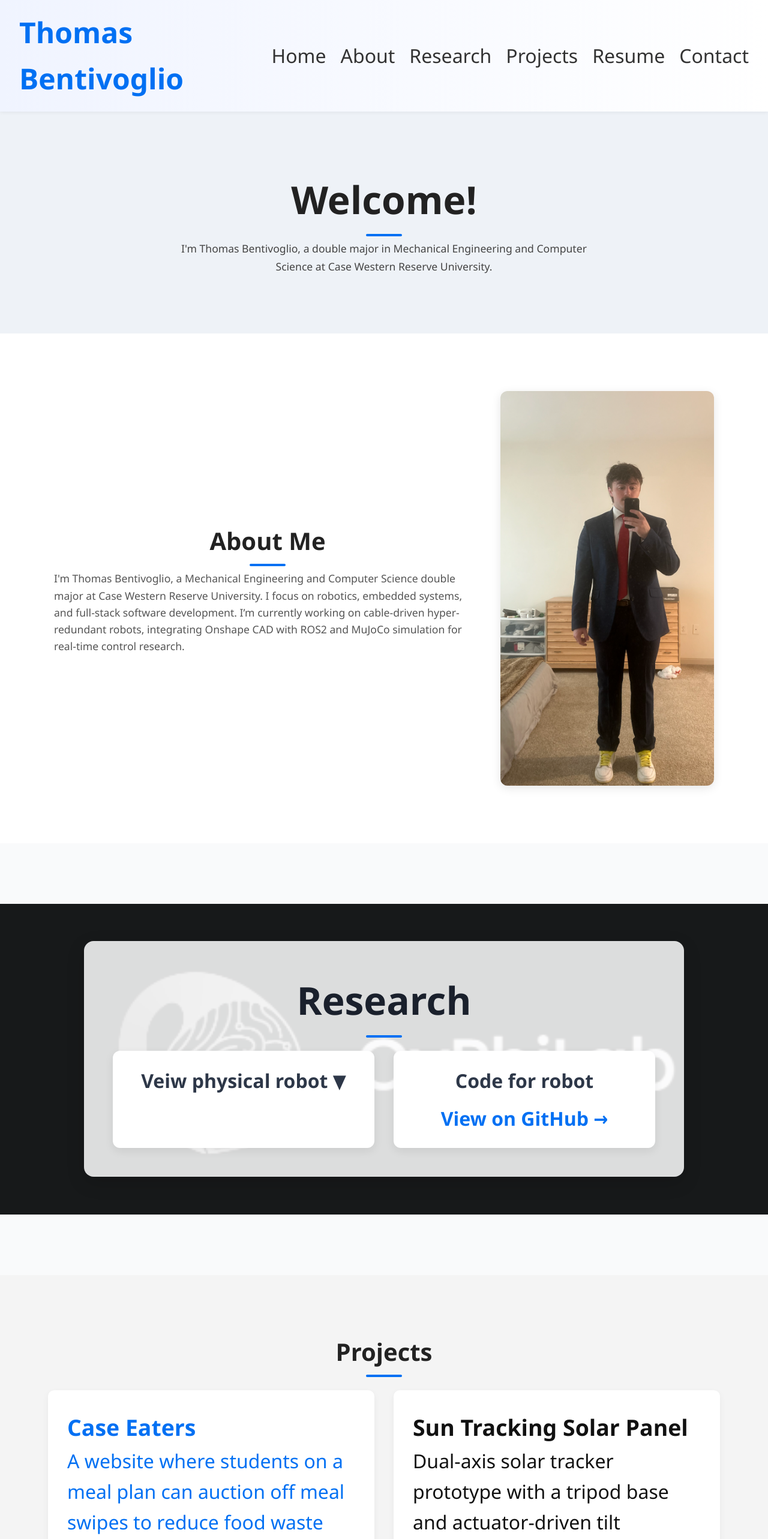
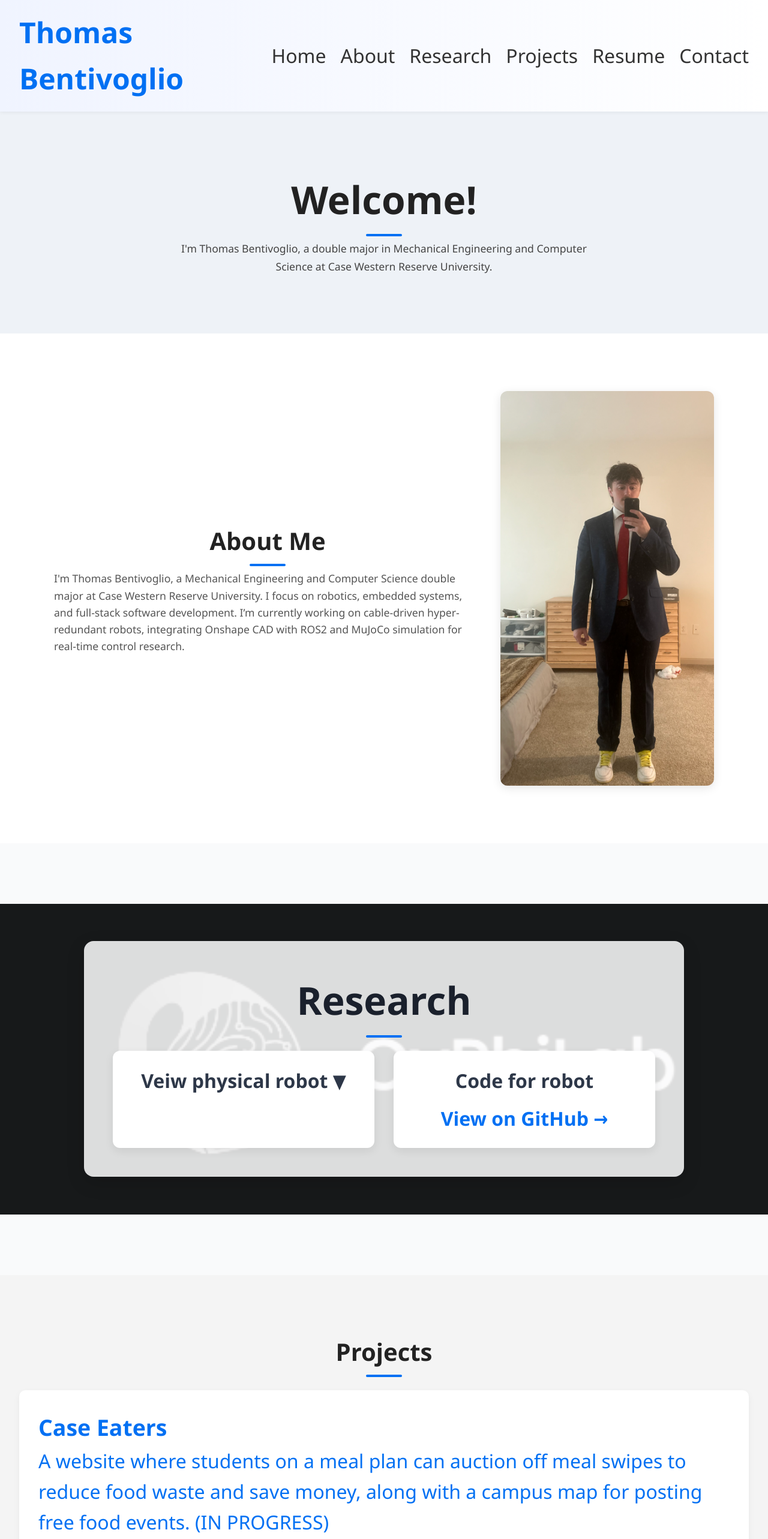
Before and after one commit to thomasbenti/personal-website, a React (Vite) app: page / in a window 1280 px wide. Shown: the top 2566 px of the page at 60% size. Built offline with nearby package versions, Linux system fonts and the light colour scheme.

Commit message:
adjusted project cards

```diff
--- a/src/sections/Projects.css
+++ b/src/sections/Projects.css
@@ -21,7 +21,7 @@
   padding: 2rem 2rem;
   border-radius: 10px;
   box-shadow: 0 4px 12px rgba(0,0,0,0.05);
-  width: 34rem;
+  width: 100%;
   text-align: left;
   transition: transform 0.3s ease, box-shadow 0.3s ease;
 }
```
